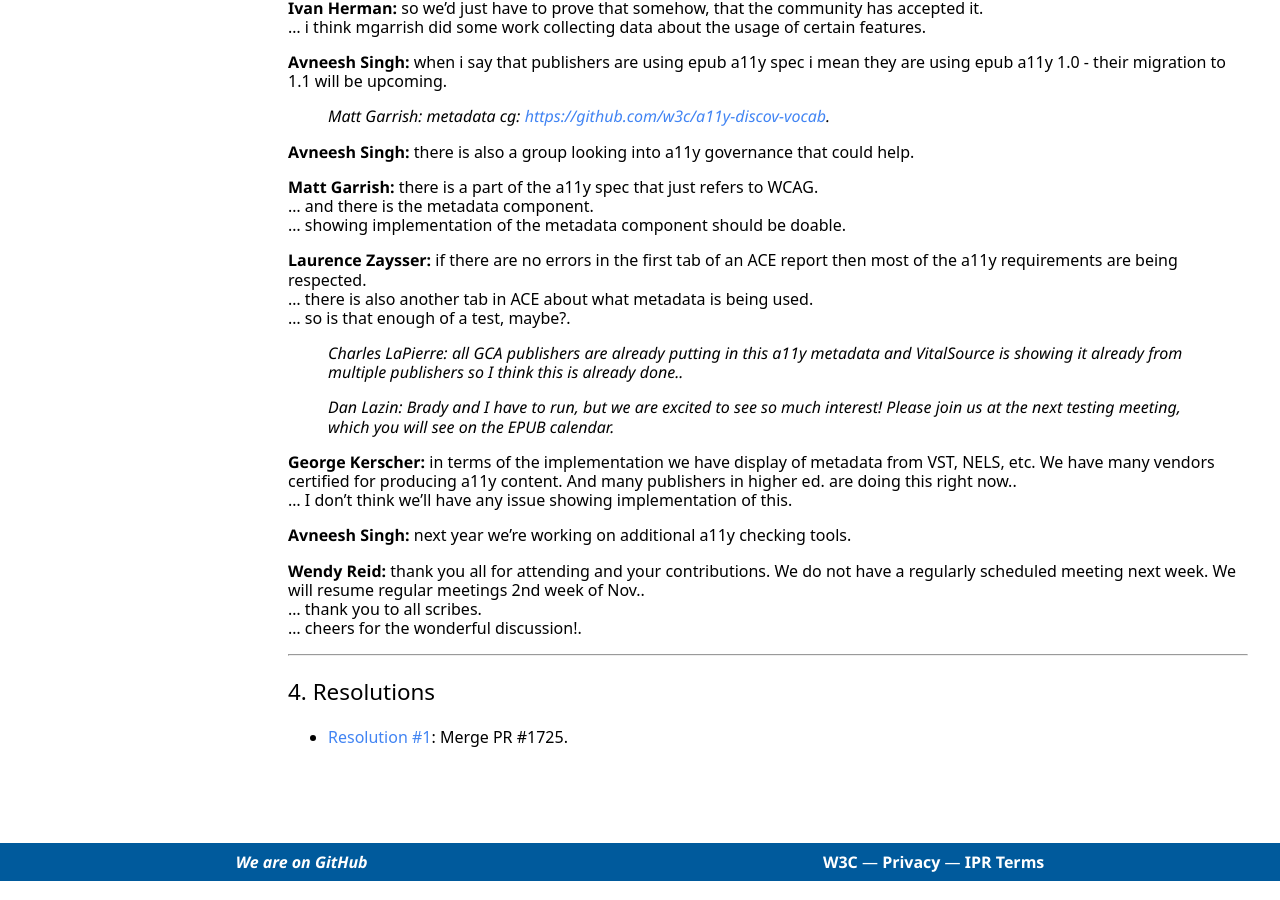
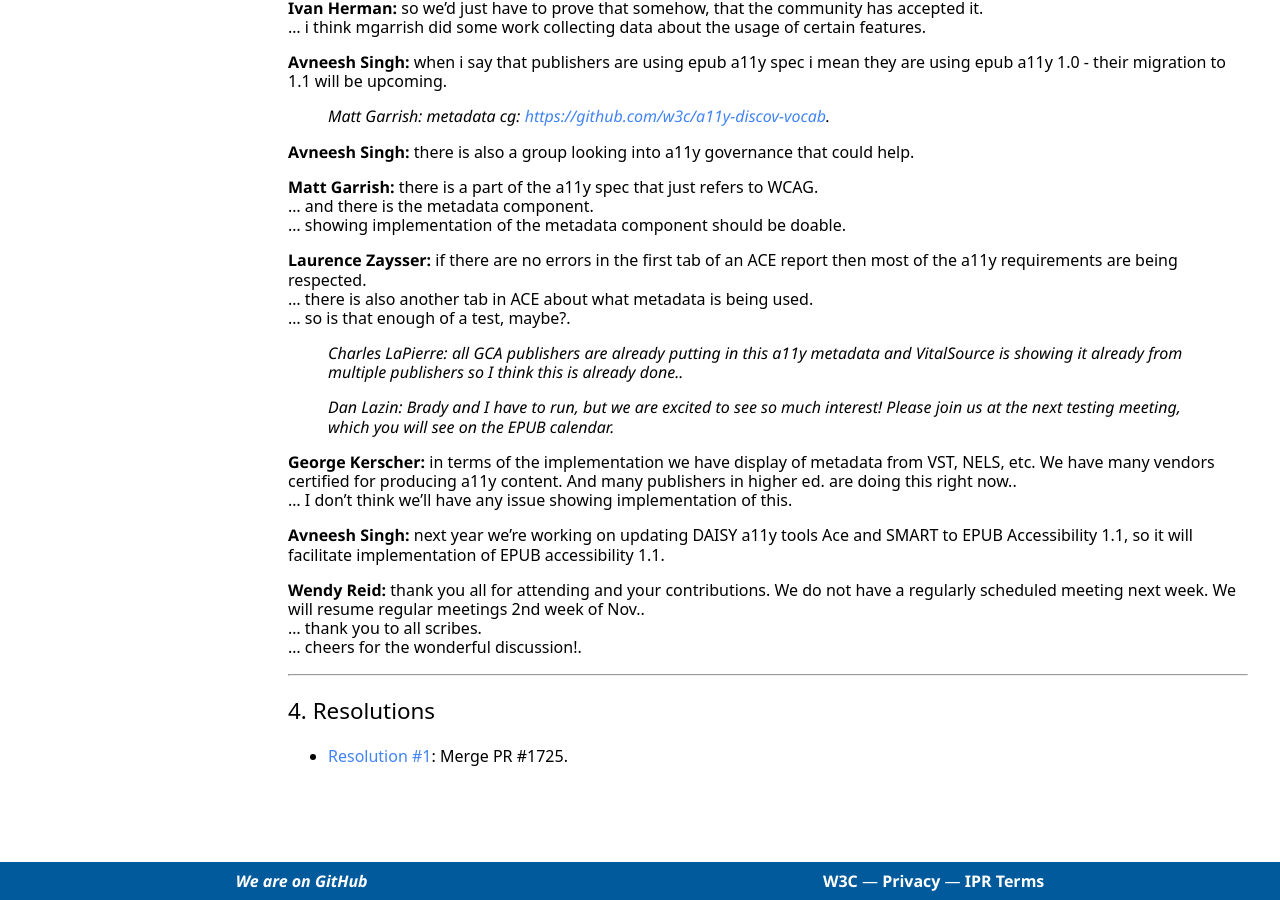
Before and after one commit to w3c/epub-wg, a Jekyll site: the page built from _minutes/2021-10-29-epub.md, in a window 1280 px wide and 900 px high, scrolled down 13916 px. Built offline with Jekyll 4.4.1, drawn with Linux system fonts in a browser that asks for light colours; some web fonts are replaced.

Commit message:
change request of Avneesh

```diff
--- a/_minutes/2021-10-29-epub.md
+++ b/_minutes/2021-10-29-epub.md
@@ -1015,7 +1015,7 @@ _See github pull request [epub-specs#1725](https://github.com/w3c/epub-specs/pul
 **George Kerscher:** in terms of the implementation we have display of metadata from VST, NELS, etc. We have many vendors certified for producing a11y content. And many publishers in higher ed. are doing this right now..
 … I don't think we'll have any issue showing implementation of this.
 
-**Avneesh Singh:** next year we're working on additional a11y checking tools.
+**Avneesh Singh:** next year we’re working on updating DAISY a11y tools Ace and SMART to EPUB Accessibility 1.1, so it will facilitate implementation of EPUB accessibility 1.1.
 
 **Wendy Reid:** thank you all for attending and your contributions. We do not have a regularly scheduled meeting next week. We will resume regular meetings 2nd week of Nov..
 … thank you to all scribes.
```
